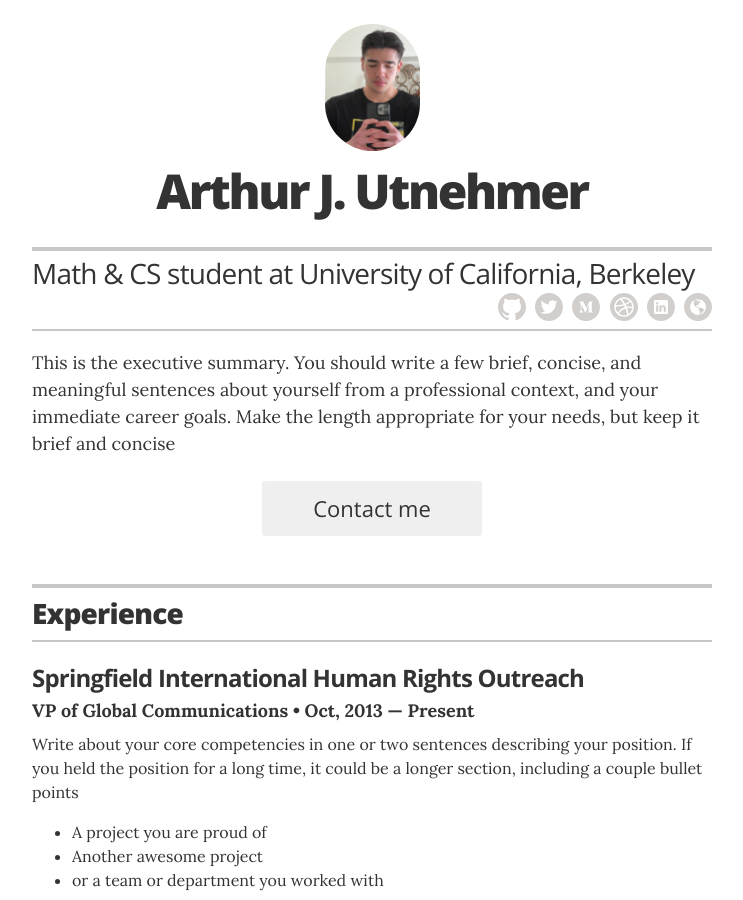
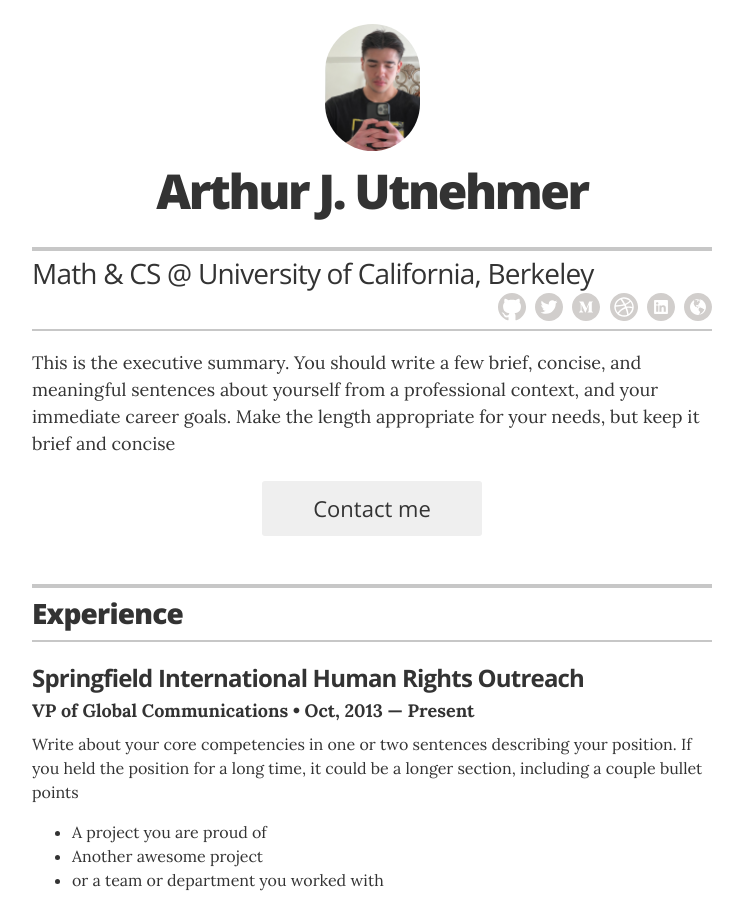
Before and after one commit to arthurutnehmer/Resume, a Jekyll site: the page built from index.html, in a window 1280 px wide and 900 px high. Shown: the whole window, without its empty margins (268-1011 px from the left). Built offline with Jekyll 4.4.1, drawn with Linux system fonts in a browser that asks for light colours.

Commit message:
Added title.

```diff
--- a/_config.yml
+++ b/_config.yml
@@ -11,7 +11,7 @@ sass:
 # Resume settings
 resume_avatar:                  "true"
 resume_name:                    "Arthur J. Utnehmer"
-resume_title:                   "Math & CS student at University of California, Berkeley"
+resume_title:                   "Math & CS @ University of California, Berkeley"
 
 # used for the contact button in _layouts/resume.html
 resume_contact_email:           "lisasimpson@youremailaddress.com"
```
